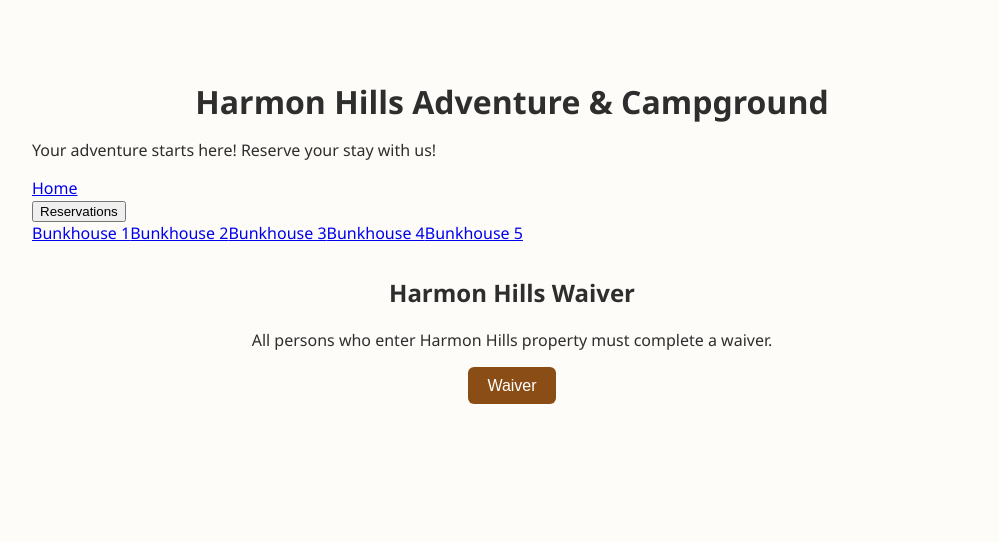
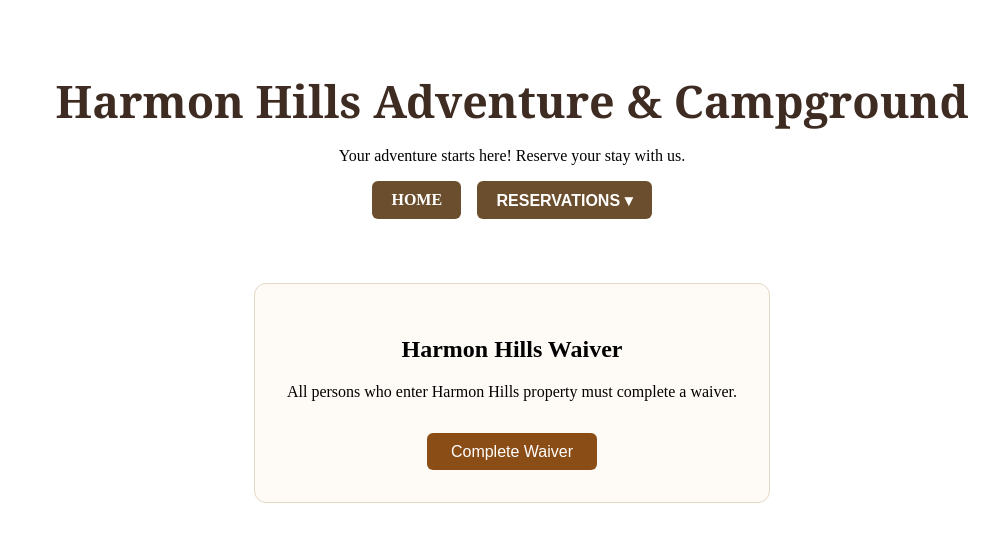
Before and after one commit to itsandrewharmon/harmon-hills, a React (Create React App) app: page / in a window 1280 px wide. Shown: the top 542 px of the page, without its empty margins (128-1127 px from the left). Built offline with nearby package versions, Linux system fonts and the light colour scheme.

Commit message:
Redesign homepage with dropdown reservation menu

```diff
--- a/src/pages/HomePage.jsx
+++ b/src/pages/HomePage.jsx
@@ -4,14 +4,15 @@ import '../styles.css';
 
 export default function HomePage() {
   return (
-    <div className="container">
-      <h1 className="title">Harmon Hills Adventure & Campground</h1>
-      <p className="subtitle">Your adventure starts here! Reserve your stay with us!</p>
-
+    <div className="home-container">
+      <header className="header">
+        <h1 className="main-title">Harmon Hills Adventure & Campground</h1>
+        <p className="subtitle">Your adventure starts here! Reserve your stay with us.</p>
         <nav className="nav-bar">
           <Link to="/" className="nav-link">Home</Link>
+
           <div className="dropdown">
-          <button className="dropbtn">Reservations</button>
+            <button className="dropbtn">Reservations ▾</button>
             <div className="dropdown-content">
               <Link to="/bunkhouses/1">Bunkhouse 1</Link>
               <Link to="/bunkhouses/2">Bunkhouse 2</Link>
@@ -21,14 +22,15 @@ export default function HomePage() {
             </div>
           </div>
         </nav>
+      </header>
 
-      <div className="waiver-section">
+      <section className="waiver-section">
         <h2>Harmon Hills Waiver</h2>
         <p>All persons who enter Harmon Hills property must complete a waiver.</p>
         <a href="https://app.waiverelectronic.com/render/templateByRefId/Harmon_Hills_Waiver" target="_blank" rel="noopener noreferrer">
-          <button className="waiver-button">Waiver</button>
+          <button className="waiver-button">Complete Waiver</button>
         </a>
-      </div>
+      </section>
     </div>
   );
 }
--- a/src/styles.css
+++ b/src/styles.css
@@ -1,46 +1,94 @@
-body {
-    font-family: 'Segoe UI', sans-serif;
-    margin: 0;
-    padding: 0;
-    color: #2e2e2e;
+.home-container {
+  display: flex;
+  flex-direction: column;
+  align-items: center;
+  padding: 2rem;
 }
-header {
-    background-color: #3a2e2e;
+
+.header {
+  text-align: center;
+  margin-bottom: 2rem;
+}
+
+.main-title {
+  font-size: 2.8rem;
+  color: #3e2c23;
+  font-family: 'Georgia', serif;
+  margin-bottom: 0.5rem;
+}
+
+.nav-bar {
+  display: flex;
+  gap: 1rem;
+  justify-content: center;
+  margin-top: 1rem;
+}
+
+.nav-link,
+.dropbtn {
+  background-color: #6b4e2e;
   color: white;
-    padding: 1rem;
-    text-align: center;
+  border: none;
+  padding: 0.6rem 1.2rem;
+  font-size: 1rem;
+  border-radius: 6px;
+  cursor: pointer;
+  font-weight: bold;
+  text-transform: uppercase;
+  text-decoration: none;
 }
-nav ul {
-    list-style: none;
-    padding: 0;
-    display: flex;
-    justify-content: center;
-    background-color: #6b4e2e;
+
+.nav-link:hover,
+.dropbtn:hover {
+  background-color: #543e25;
 }
-nav ul li {
+
+.dropdown {
   position: relative;
 }
-nav ul li a {
-    color: white;
-    padding: 1rem;
-    display: block;
-    text-decoration: none;
-}
-nav ul li ul.dropdown {
+
+.dropdown-content {
   display: none;
   position: absolute;
-    background-color: #543e25;
-    min-width: 160px;
+  top: 110%;
+  left: 0;
+  background-color: #fff8f0;
+  border: 1px solid #e4d8c4;
+  border-radius: 6px;
+  box-shadow: 0 8px 16px rgba(0, 0, 0, 0.1);
+  z-index: 100;
+  min-width: 180px;
 }
-nav ul li:hover ul.dropdown {
+
+.dropdown-content a {
+  display: block;
+  padding: 0.75rem 1rem;
+  color: #3e2c23;
+  text-decoration: none;
+  font-weight: 500;
+}
+
+.dropdown-content a:hover {
+  background-color: #f5e8d4;
+}
+
+.dropdown:hover .dropdown-content {
   display: block;
 }
+
 .waiver-section {
-    margin: 2rem auto;
+  background-color: #fefaf5;
+  padding: 2rem;
+  border-radius: 12px;
+  border: 1px solid #e4d8c4;
   text-align: center;
+  margin-top: 2rem;
+  max-width: 600px;
 }
+
 .waiver-button {
-    padding: 0.6rem 1.2rem;
+  margin-top: 1rem;
+  padding: 0.6rem 1.5rem;
   font-size: 1rem;
   background-color: #8b4d16;
   color: white;
@@ -49,43 +97,6 @@ nav ul li:hover ul.dropdown {
   cursor: pointer;
 }
 
-/* --- Additional Generated Styles --- */
-
-body {
-  font-family: 'Segoe UI', sans-serif;
-  margin: 0;
-  padding: 0;
-  background-color: #fdfcf8;
-  color: #2e2e2e;
+.waiver-button:hover {
+  background-color: #6e3e10;
 }
-.container {
-  max-width: 960px;
-  margin: 2rem auto;
-  padding: 2rem;
-}
-.navbar {
-  display: flex;
-  justify-content: space-between;
-  background-color: #4a3728;
-  padding: 1rem;
-}
-.navbar a {
-  color: white;
-  text-decoration: none;
-  margin: 0 1rem;
-}
-.title {
-  font-size: 2rem;
-  text-align: center;
-  margin: 1rem 0;
-}
-.card {
-  border: 1px solid #ccc;
-  border-radius: 6px;
-  padding: 1rem;
-  margin-bottom: 1rem;
-}
-img {
-  max-width: 100%;
-  border-radius: 8px;
-}
```
Lines whose indentation alone changed are shown as unchanged.
